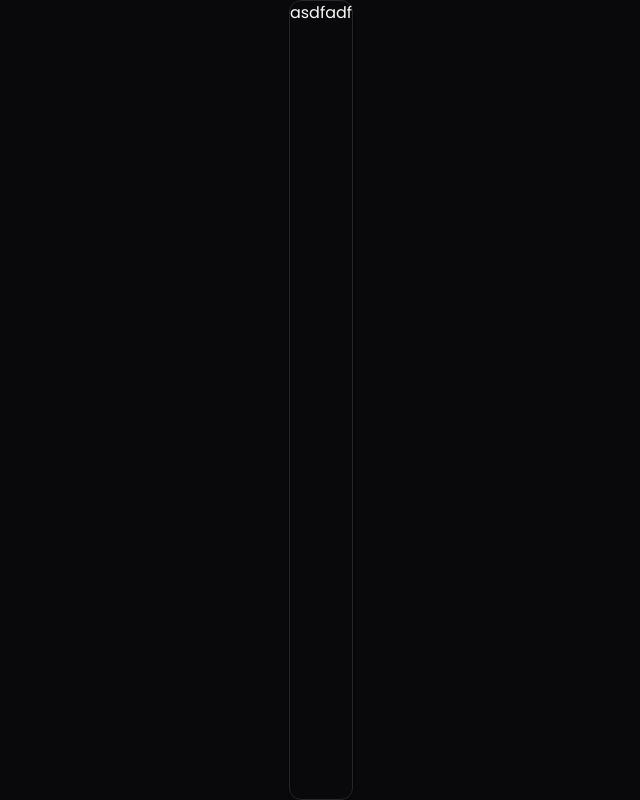
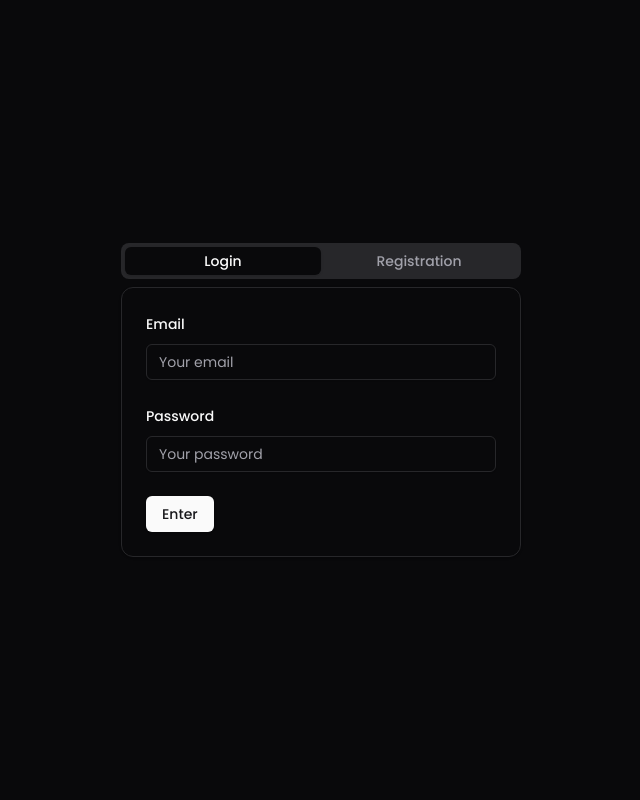
Before and after one commit to arindamkabir/habits-web, a Next.js app: page / in a window 1280 px wide. Shown: the whole page, without its empty margins (319-959 px from the left). Built offline with nearby package versions, Linux system fonts and the light colour scheme.

Commit message:
feat: add login form

```diff
--- /dev/null
+++ b/components/auth/forms/login-form.tsx
@@ -0,0 +1,73 @@
+"use client"
+
+import { zodResolver } from "@hookform/resolvers/zod"
+import { useForm } from "react-hook-form"
+import { z } from "zod"
+import { Button } from "@/components/ui/button"
+import {
+    Form,
+    FormControl,
+    FormDescription,
+    FormField,
+    FormItem,
+    FormLabel,
+    FormMessage,
+} from "@/components/ui/form"
+import { Input } from "@/components/ui/input"
+
+const formSchema = z.object({
+    email: z.string().email({
+        message: "This is not a valid email.",
+    }).min(1, { message: "This field has to be filled." }),
+    password: z.string().min(8, { message: "Password has to be at least 8 characters long." }),
+})
+
+const LoginForm = () => {
+    const form = useForm<z.infer<typeof formSchema>>({
+        resolver: zodResolver(formSchema),
+        defaultValues: {
+            email: "",
+            password: ""
+        },
+    })
+
+    function onSubmit(values: z.infer<typeof formSchema>) {
+        console.log(values)
+    }
+
+    return (
+        <Form {...form}>
+            <form onSubmit={form.handleSubmit(onSubmit)} className="space-y-6">
+                <FormField
+                    control={form.control}
+                    name="email"
+                    render={({ field }) => (
+                        <FormItem>
+                            <FormLabel>Email</FormLabel>
+                            <FormControl>
+                                <Input placeholder="Your email" {...field} />
+                            </FormControl>
+                            <FormMessage />
+                        </FormItem>
+                    )}
+                />
+                <FormField
+                    control={form.control}
+                    name="password"
+                    render={({ field }) => (
+                        <FormItem>
+                            <FormLabel>Password</FormLabel>
+                            <FormControl>
+                                <Input type="password" placeholder="Your password" {...field} />
+                            </FormControl>
+                            <FormMessage />
+                        </FormItem>
+                    )}
+                />
+                <Button type="submit">Enter</Button>
+            </form>
+        </Form>
+    )
+}
+
+export default LoginForm;
--- /dev/null
+++ b/components/auth/login-registration-tab.tsx
@@ -0,0 +1,61 @@
+import { Button } from "@/components/ui/button"
+import {
+    Card,
+    CardContent,
+    CardDescription,
+    CardFooter,
+    CardHeader,
+    CardTitle,
+} from "@/components/ui/card"
+import { Input } from "@/components/ui/input"
+import { Label } from "@/components/ui/label"
+import {
+    Tabs,
+    TabsContent,
+    TabsList,
+    TabsTrigger,
+} from "@/components/ui/tabs"
+import LoginForm from "./forms/login-form"
+
+const LoginRegistrationTab = () => {
+    return (
+        <Tabs defaultValue="login" className="w-[400px]">
+            <TabsList className="grid w-full grid-cols-2">
+                <TabsTrigger value="login">Login</TabsTrigger>
+                <TabsTrigger value="registration">Registration</TabsTrigger>
+            </TabsList>
+            <TabsContent value="login">
+                <Card>
+                    <CardContent className="pt-6">
+                        <LoginForm />
+                    </CardContent>
+                </Card>
+            </TabsContent>
+            <TabsContent value="registration">
+                <Card>
+                    <CardHeader>
+                        <CardTitle>Password</CardTitle>
+                        <CardDescription>
+                            Change your password here. After saving, youll be logged out.
+                        </CardDescription>
+                    </CardHeader>
+                    <CardContent className="space-y-2">
+                        <div className="space-y-1">
+                            <Label htmlFor="current">Current password</Label>
+                            <Input id="current" type="password" />
+                        </div>
+                        <div className="space-y-1">
+                            <Label htmlFor="new">New password</Label>
+                            <Input id="new" type="password" />
+                        </div>
+                    </CardContent>
+                    <CardFooter>
+                        <Button>Save password</Button>
+                    </CardFooter>
+                </Card>
+            </TabsContent>
+        </Tabs>
+    )
+}
+
+export default LoginRegistrationTab;
--- a/pages/index.tsx
+++ b/pages/index.tsx
@@ -2,15 +2,14 @@ import Image from "next/image";
 import { Inter } from "next/font/google";
 import { Button } from "@/components/ui/button";
 import { Card } from "@/components/ui/card";
+import LoginRegistrationTab from "@/components/auth/login-registration-tab";
 
 const inter = Inter({ subsets: ["latin"] });
 
 export default function Home() {
   return (
-    <div className="h-screen w-screen flex justify-center align-center">
-      <Card>
-        asdfadf
-      </Card>
+    <div className="h-screen w-screen flex flex-col justify-center items-center">
+      <LoginRegistrationTab />
     </div>
   );
 }
```
